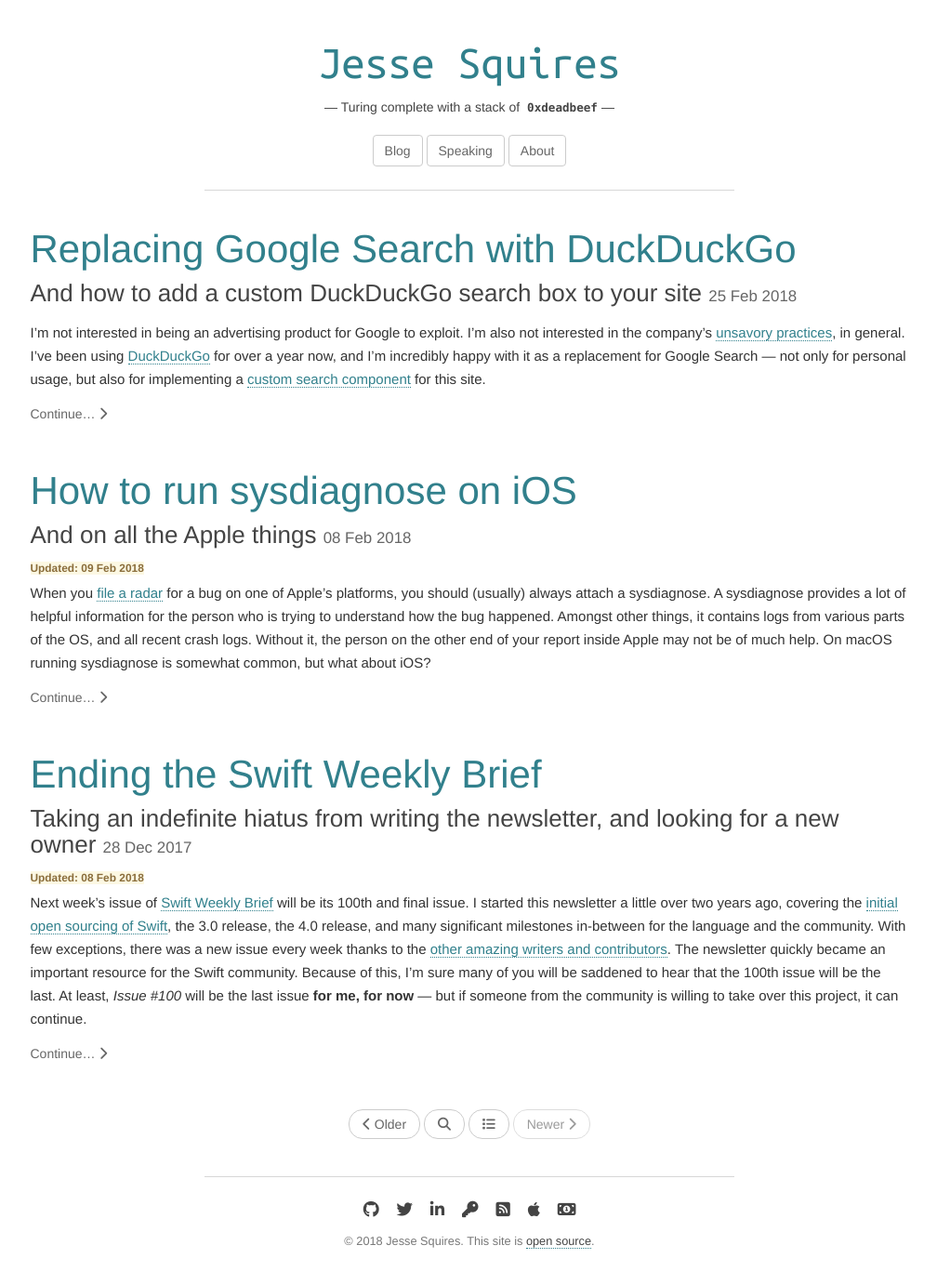
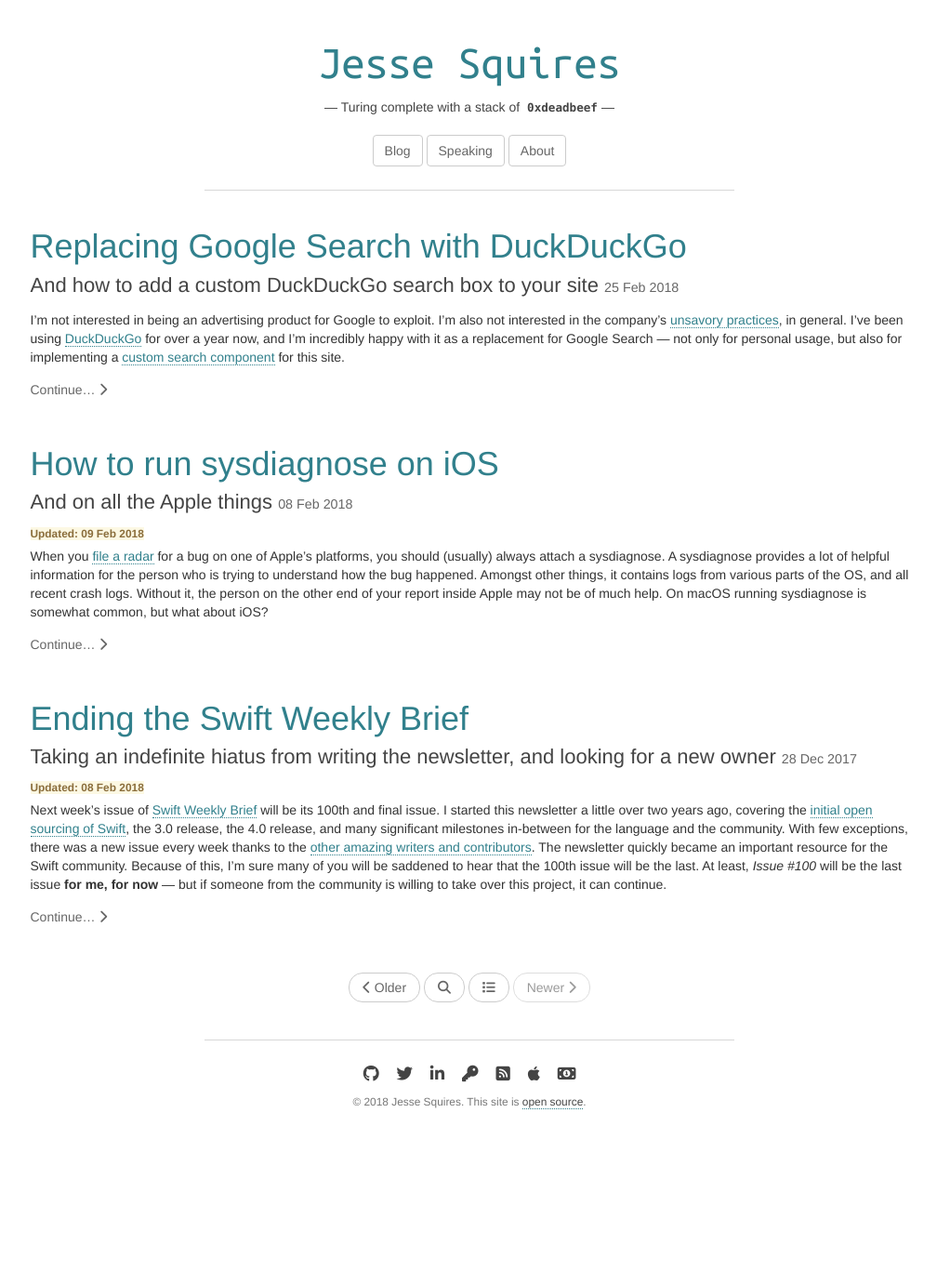
Before and after one commit to jessesquires/jessesquires.com, a Jekyll site: the page built from index.html, in a window 1280 px wide. Shown: the whole page at 93% size, without its empty margins (135-1143 px from the left). Built offline with Jekyll 4.4.1, drawn with Linux system fonts in a browser that asks for light colours; nearby versions of some CDN libraries; library files that are not in the unit come from our copies; the list of posts is cut into pages by our own code; after the commit the page ends 1229 px from its top, so only the background shows below that.

Commit message:
Initial switch to bootstrap 4

```diff
--- a/_includes/foot.html
+++ b/_includes/foot.html
@@ -1,3 +1,3 @@
 
-<script src="/node_modules/jquery/dist/jquery.min.js"></script>
+<script src="/node_modules/jquery/dist/jquery.slim.min.js"></script>
 <script src="/node_modules/bootstrap/dist/js/bootstrap.min.js"></script>
--- a/_includes/head.html
+++ b/_includes/head.html
@@ -1,9 +1,8 @@
 <head>
     <meta charset="utf-8">
-    <meta http-equiv="X-UA-Compatible" content="IE=edge">
     <meta http-equiv="Cache-control" content="public">
-    <meta name="viewport" content="width=device-width, initial-scale=1.0, maximum-scale=1.0, user-scalable=no">
-    <meta name="keywords" content="hexed bits, apps, iOS, objective-c, swift, cocoa, apple, xcode, app store, software, programming, engineering, design patterns">
+    <meta name="viewport" content="width=device-width, initial-scale=1, shrink-to-fit=no">
+    <meta name="keywords" content="hexed bits, apps, iOS, objective-c, swift, cocoa, apple, xcode, app store, software, programming, engineering, design patterns, ethics, ethics of tech">
     <meta name="description" content="{{ site.description }}">
     <meta name="author" content="{{ site.author.name }}">
     <title>
@@ -71,13 +70,6 @@
     <link href="/css/syntax.css" rel="stylesheet">
     <link href="/css/style.css" rel="stylesheet">
 
-    <!-- HTML5 Shim and Respond.js IE8 support of HTML5 elements and media queries -->
-    <!-- WARNING: Respond.js doesn't work if you view the page via file:// -->
-    <!--[if lt IE 9]>
-      <script src="/node_modules/html5shiv/dist/html5shiv.min.js"></script>
-      <script src="/node_modules/respond/dest/respond.min.js"></script>
-    <![endif]-->
-
     <link rel="shortcut icon" href="/favicon.ico">
     <link rel="icon" type="image/png" sizes="16x16" href="/ico/favicon-16x16.png">
     <link rel="icon" type="image/png" sizes="32x32" href="/ico/favicon-32x32.png">
--- a/css/style.css
+++ b/css/style.css
@@ -6,8 +6,8 @@
 }
 
 body p {
-   font-size: 1.5rem;
-   line-height: 2.5rem;
+   /*font-size: 1.5rem;*/
+   /*line-height: 2.5rem;*/
    padding: 0.5rem 0rem 0.5rem 0rem;
 }
 
@@ -152,13 +152,13 @@
 }
 
 .post-title {
-   font-size: 42px;
+   /*font-size: 42px;*/
    font-weight: lighter;
 }
 
 .post-subtitle {
    color: #444444;
-   font-size: 26px;
+   font-size: 22px;
    font-weight: normal;
    margin-top: 0rem;
 }
@@ -169,7 +169,7 @@
 }
 
 .post-date-subtitle {
-   font-size: 21px;
+   font-size: 18px;
    font-weight: normal;
    margin-top: 0rem;
 }
--- a/package.json
+++ b/package.json
@@ -3,10 +3,8 @@
   "description": "Turing complete with a stack of 0xdeadbeef",
   "private": true,
   "dependencies": {
-    "bootstrap": "^3.3.7",
+    "bootstrap": "4.0.0",
     "font-awesome": "^4.7.0",
-    "html5shiv": "^3.7.3",
-    "jquery": "^3.2.1",
-    "respond.js": "^1.4.2"
+    "jquery": "^3.2.1"
   }
 }
```
Also changed, not shown: README.md, 2 other files.
